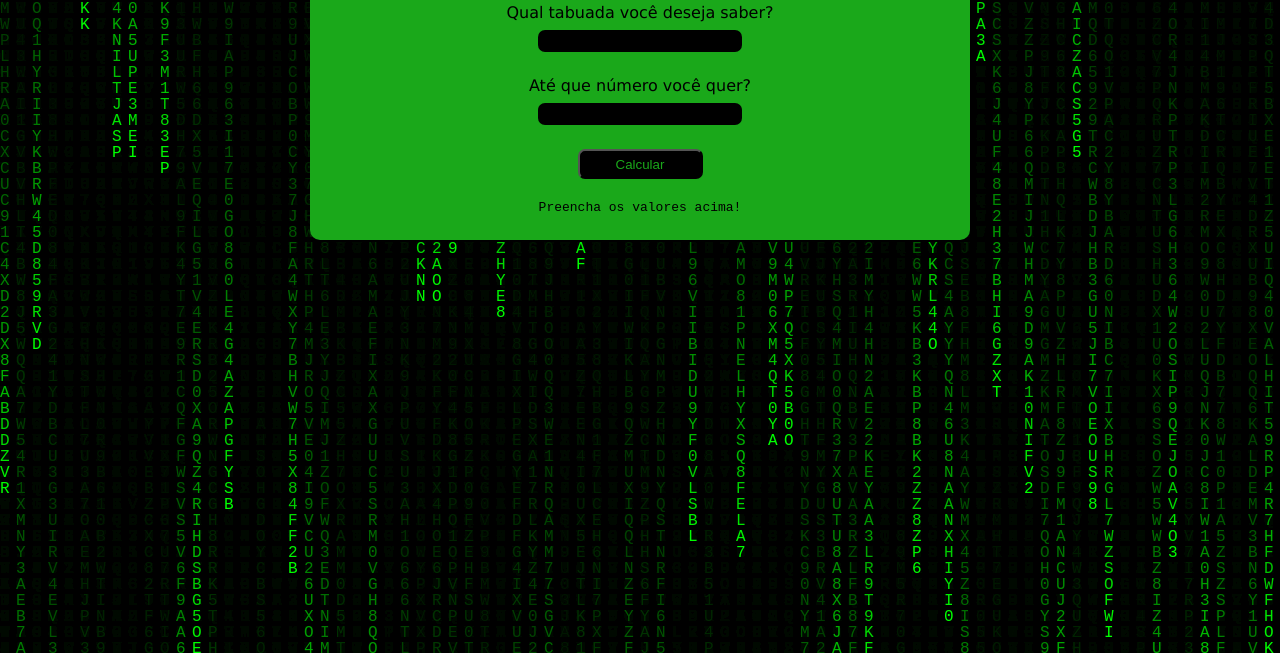
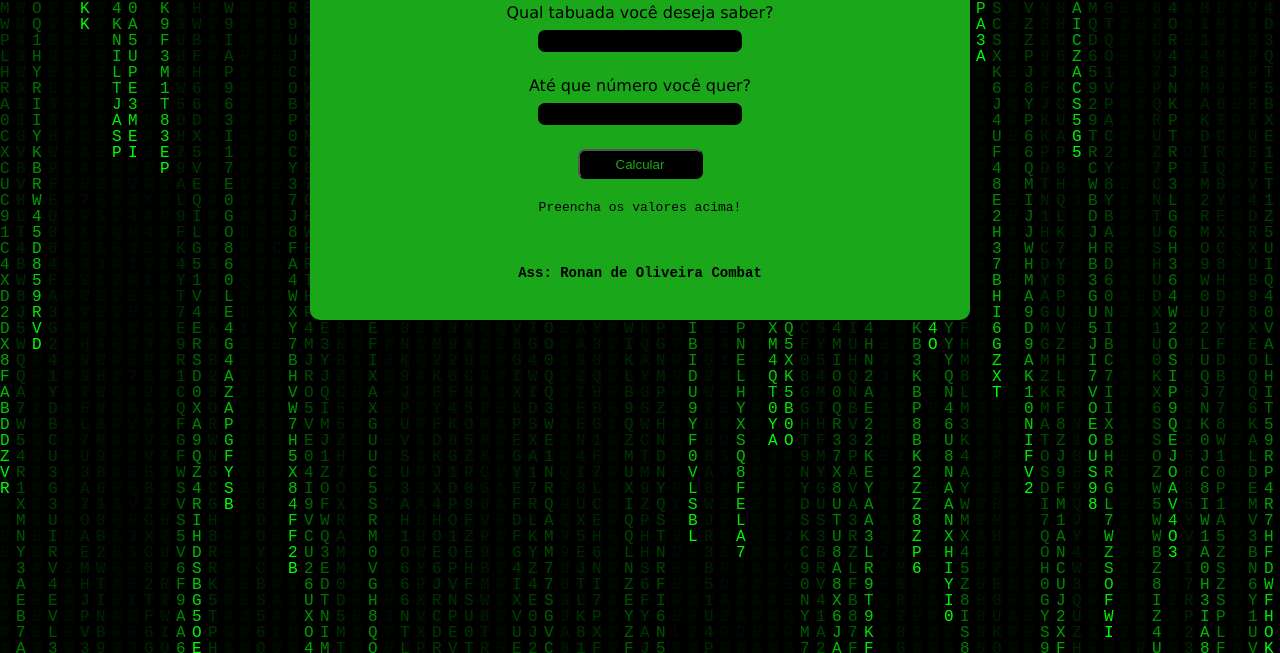
Before and after one commit to Zeusr10/Calculadora-Matrix, a plain HTML site: page index.html in a window 1280 px wide. Shown: the part 147-800 px from the top of the page. Drawn offline with Linux system fonts and the light colour scheme.

Commit message:
assinatura

```diff
--- a/index.html
+++ b/index.html
@@ -28,7 +28,8 @@
             </p>
         </div>
         <div id="resposta">
-            Preencha os valores acima!
+            Preencha os valores acima!<br>
+            <p class="assinatura"> Ass: Ronan de Oliveira Combat</p>
         </div>
 
 
--- a/style.css
+++ b/style.css
@@ -92,3 +92,10 @@ section {
 #resposta::-webkit-scrollbar-thumb:hover {
     background: #00cc00; /* Cor ao passar o mouse */
 }
+p.assinatura {
+    font-size: 14px;
+    color:black;
+    font-weight: bold;
+    text-align: center;
+    margin-top: 50px;
+}
--- a/tabuada_scripts.js
+++ b/tabuada_scripts.js
@@ -7,6 +7,7 @@ function Tabuada(){
     var n = Number(num.value);
     var e = Number(end.value);
     var r= '';
+    var s='';
     x = 0
     var res = window.document.getElementById('resposta')
     res.innerHTML = `A tabuada do ${n} é: <br>`
```
